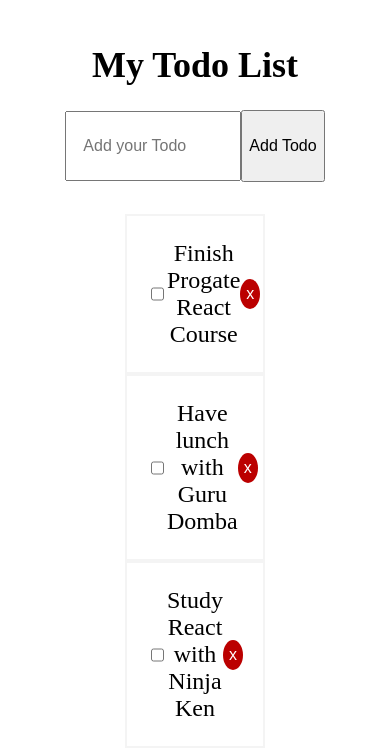
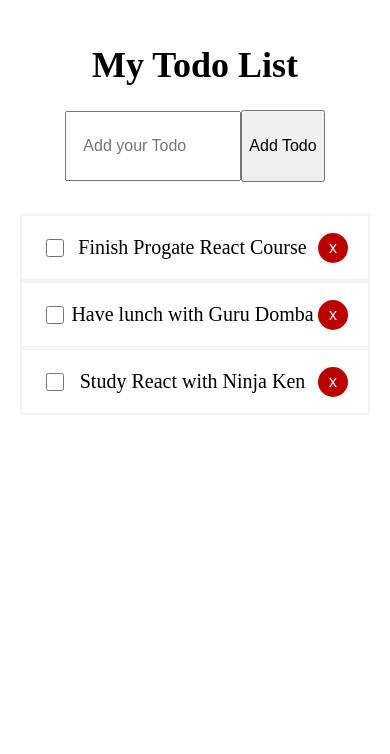
Before and after one commit to fiqraputralesmana/progate_react_todolist, a React (Vite) app: page / in a window 390 px wide. Shown: the top 754 px of the page. Built offline with nearby package versions, Linux system fonts and the light colour scheme.

Commit message:
improving responsive design

```diff
--- a/src/components/TodoItem.jsx
+++ b/src/components/TodoItem.jsx
@@ -31,7 +31,7 @@ const TodoItem = ({ todo, toggleCompleted, deleteTodo }) => {
 const styles = {
   todoItem: {
     border: "2px solid #f4f4f4",
-    fontSize: "24px",
+    fontSize: "20px",
     display: "flex",
     justifyContent: "space-between",
     alignItems: "center",
--- a/src/components/Todos.jsx
+++ b/src/components/Todos.jsx
@@ -20,8 +20,8 @@ const Todos = ({ todos, toggleCompleted, deleteTodo }) => {
 
 const styles = {
   container: {
-    width: "40%",
     margin: "0 auto",
+    // width: "40%",
   },
 };
 
```
